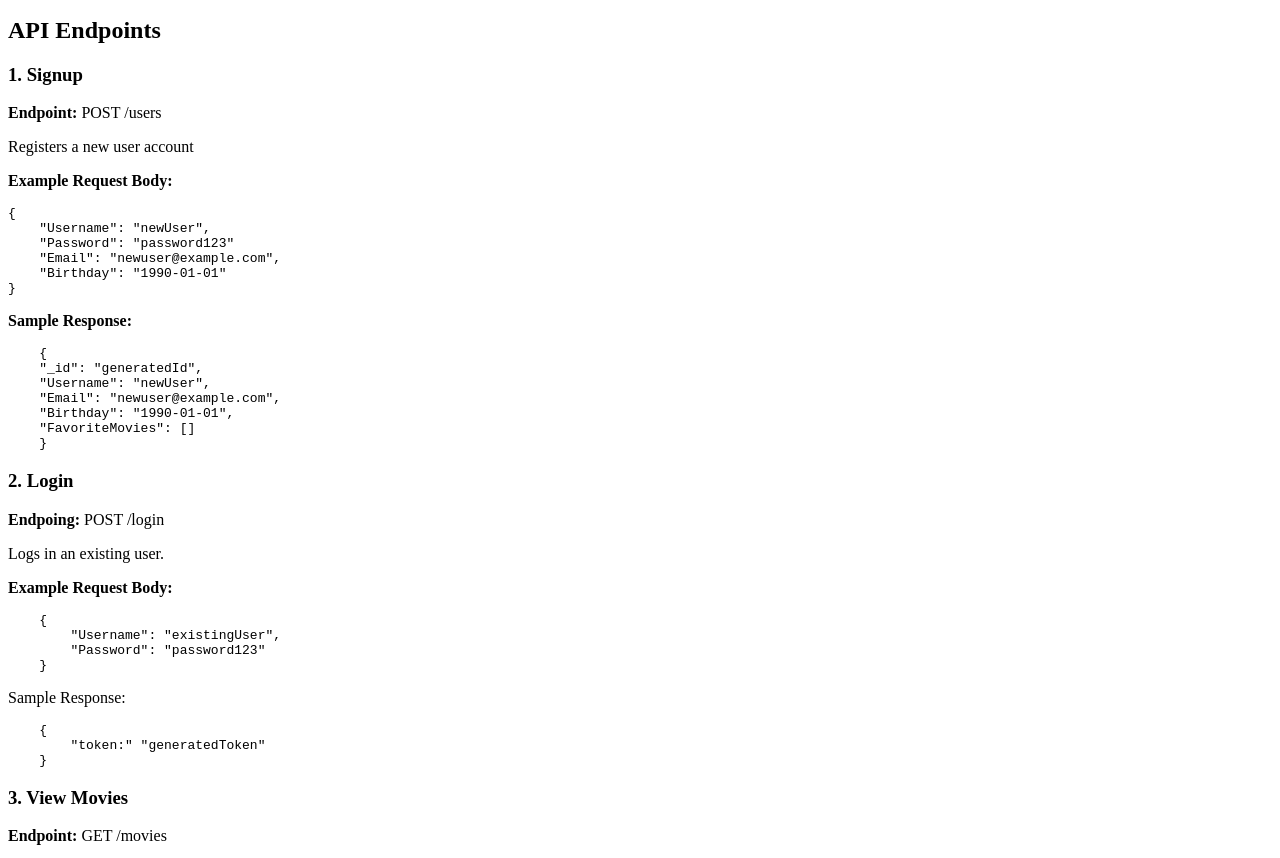
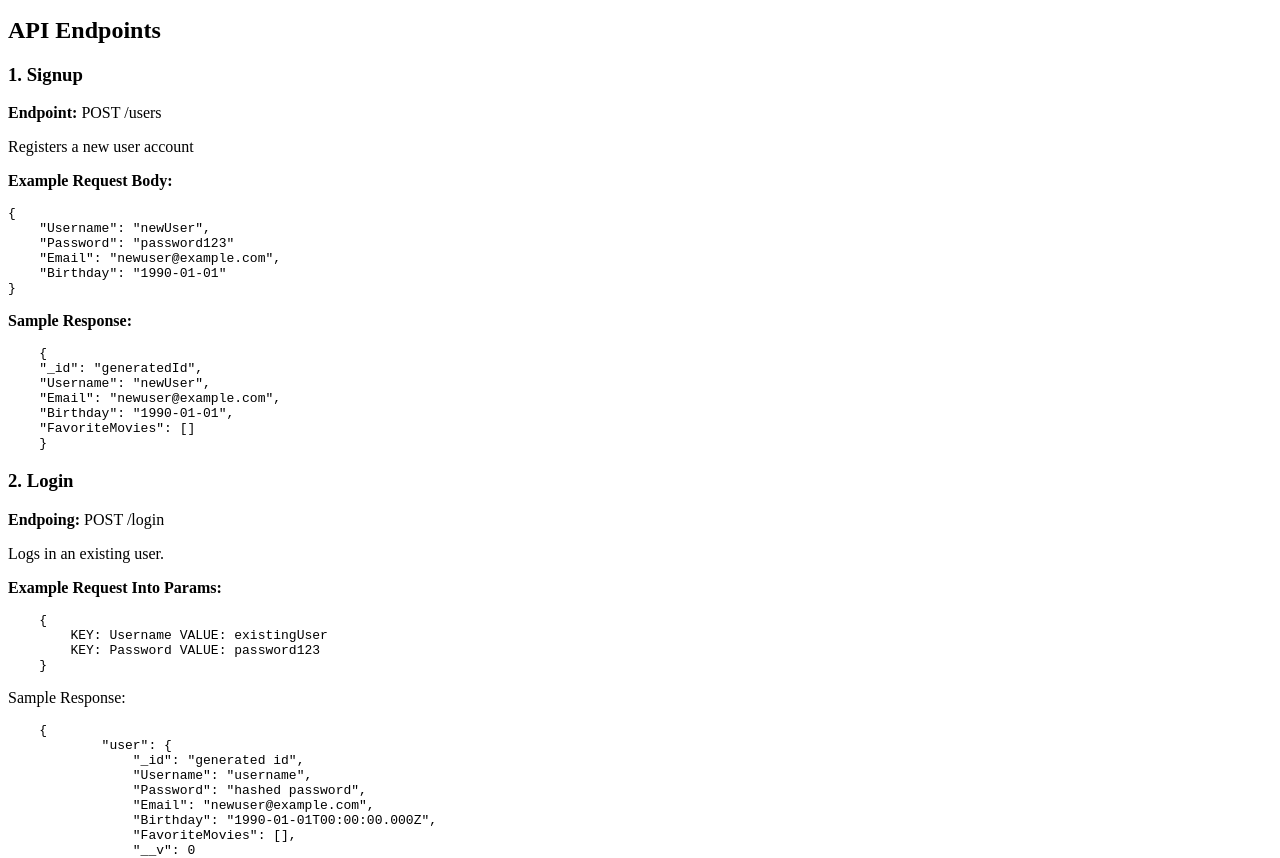
Before and after one commit to Marvel2410/movie-myFlix, a website: page public/documentation.html in a window 1280 px wide. Shown: the part 119-977 px from the top of the page. Drawn offline with Linux system fonts and the light colour scheme.

Commit message:
Edit a few more enpoints

```diff
--- a/public/documentation.html
+++ b/public/documentation.html
@@ -49,11 +49,11 @@
         <strong>Endpoing:</strong> POST /login
     </p>
     <p> Logs in an existing user.</p>
-    <p><strong>Example Request Body:</strong></p>
+    <p><strong>Example Request Into Params:</strong></p>
     <pre>
     {
-        "Username": "existingUser",
-        "Password": "password123"
+        KEY: Username VALUE: existingUser
+        KEY: Password VALUE: password123
     }
 </pre>
     <p>
@@ -61,6 +61,15 @@
     </p>
     <pre>
     {
+            "user": {
+                "_id": "generated id",
+                "Username": "username",
+                "Password": "hashed password",
+                "Email": "newuser@example.com",
+                "Birthday": "1990-01-01T00:00:00.000Z",
+                "FavoriteMovies": [],
+                "__v": 0
+            },
         "token:" "generatedToken"
     }
 </pre>
@@ -122,17 +131,17 @@
 
     <h3>5. Add a movie to your favorites</h3>
     <p>
-        <strong>Endpoint</strong> POST /users/{Username}/favorites
+        <strong>Endpoint</strong> POST /users/{Username}/favorites/MovieTitletoaddtofavorites
     </p>
     <p>
         This endpoint allows users to add a movie to their list of favorites movies
     </p>
     <p>
-        <strong>Example Request Body:</strong>
+        <strong>Example Request:</strong>
     </p>
     <pre>
       {
-        "MovieTitle": "Movie Title"
+        /favorites/movietitletoadd
       }
     </pre>
 
```
